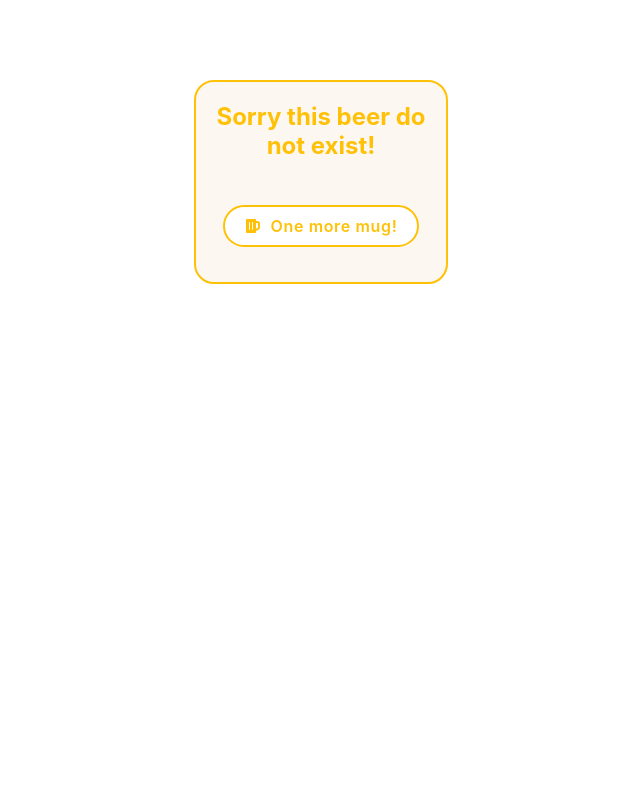
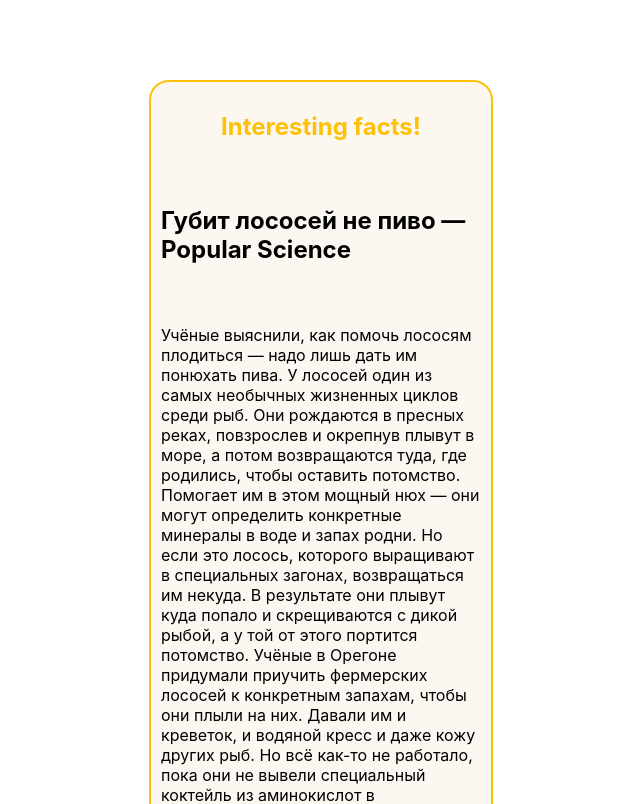
Before and after one commit to KomaNatoR/beer-land, a React (Create React App) app: page /beer-land/interesting in a window 1280 px wide. Shown: the top 804 px of the page, without its empty margins (319-959 px from the left). Built offline with nearby package versions, Linux system fonts and the light colour scheme.

Commit message:
created interest!

```diff
--- a/src/components/App.jsx
+++ b/src/components/App.jsx
@@ -3,6 +3,7 @@ import { Routes, Route } from "react-router-dom";
 import SharedLayout from "./SharedLayout/SharedLayout";
 import GreetingPage from "./pages/GreetingPage/GreetingPage";
 import BeerList from "./pages/BeerList/BeerList";
+import InterestingPage from "./pages/InterestingPage/InterestingPage";
 import ErrorPage from "./pages/ErrorPage/ErrorPage";
 
 
@@ -12,6 +13,7 @@ export const App = () => {
       <Route path="/" element={<SharedLayout/>}>
         <Route index element={<GreetingPage/>}/>
         <Route path="/beerlist" element={<BeerList/>}/>
+        <Route path="/interesting" element={<InterestingPage/>}/>
         <Route path="/*" element={<ErrorPage/>}/>
       </Route>
     </Routes>
--- a/src/components/pages/BeerList/BeerList.jsx
+++ b/src/components/pages/BeerList/BeerList.jsx
@@ -25,7 +25,7 @@ const BeerList = () => {
             <ListHeaderStyled>
                 <Link to="/">First page</Link>
                 <h2>I'm BeerList!</h2>
-                <Link to="/">Interesting page</Link>
+                <Link to="/interesting">Interesting page</Link>
             </ListHeaderStyled>
 
             <ListMainStyled>
--- a/src/components/pages/GreetingPage/greetingPage.styled.js
+++ b/src/components/pages/GreetingPage/greetingPage.styled.js
@@ -6,8 +6,9 @@ export const GreetingStyled = styled.div`
     align-items: center;
     gap:25px;
 
-    width: 250px;
-    height: 200px;
+    width: 320px;
+    min-height: 200px;
+    padding: 10px;
     margin-top: 10vh;
     margin-left: auto;
     margin-right: auto;
--- /dev/null
+++ b/src/components/pages/InterestingPage/InterestingPage.jsx
@@ -0,0 +1,40 @@
+import { Link } from "react-router-dom";
+
+import { GreetingStyled } from "../GreetingPage/greetingPage.styled";
+import { FaBeer } from "react-icons/fa";
+
+
+const InterestingPage = () => {
+    return (
+        <GreetingStyled>
+            <h1>Interesting facts!</h1>
+            <h2>Губит лососей не пиво — Popular Science</h2>
+            <p>Учёные выяснили, как помочь лососям плодиться — надо лишь дать им понюхать пива.
+                У лососей один из самых необычных жизненных циклов среди рыб. Они рождаются в пресных реках,
+                повзрослев и окрепнув плывут в море, а потом возвращаются туда, где родились, чтобы оставить потомство.
+                Помогает им в этом мощный нюх — они могут определить конкретные минералы в воде и запах родни.
+                Но если это лосось, которого выращивают в специальных загонах, возвращаться им некуда.
+                В результате они плывут куда попало и скрещиваются с дикой рыбой, а у той от этого портится потомство.
+                Учёные в Орегоне придумали приучить фермерских лососей к конкретным запахам, чтобы они плыли на них.
+                Давали им и креветок, и водяной кресс и даже кожу других рыб.
+                Но всё как-то не работало, пока они не вывели специальный коктейль из аминокислот в лаборатории.
+                Но это оказалось страшно дорого и массово применить метод не получилось.
+                Но тут один из учёных, который варил на досуге пиво, вспомнил,
+                что вообще-то в пивных дрожжах содержится глутаминовая кислота, которая лососям вполне по вкусу.
+                А дрожжей после производства пива остаётся уйма и их обычно просто выкидывают.
+                Учёный привёз осадок своим коллегам, а те добавили его в загоны с молодняком.
+                И вот этой весной взрослые лососи начали возвращаться в родные загоны.
+                Теперь осталось только закрепить эксперимент — и технологии можно будет продавать в массы.
+                А автор изобретения придумал, как назвать сорт пива — «Обонятельный эль».
+            </p>
+
+            <Link to="/beerlist" style={{marginBottom:"15px"}}>
+                <FaBeer />
+                One more mug!
+            </Link>
+        </GreetingStyled>
+    )
+};
+
+
+export default InterestingPage;
```
Also changed, not shown: src/components/pages/InterestingPage/interesting.styled.js (added).
